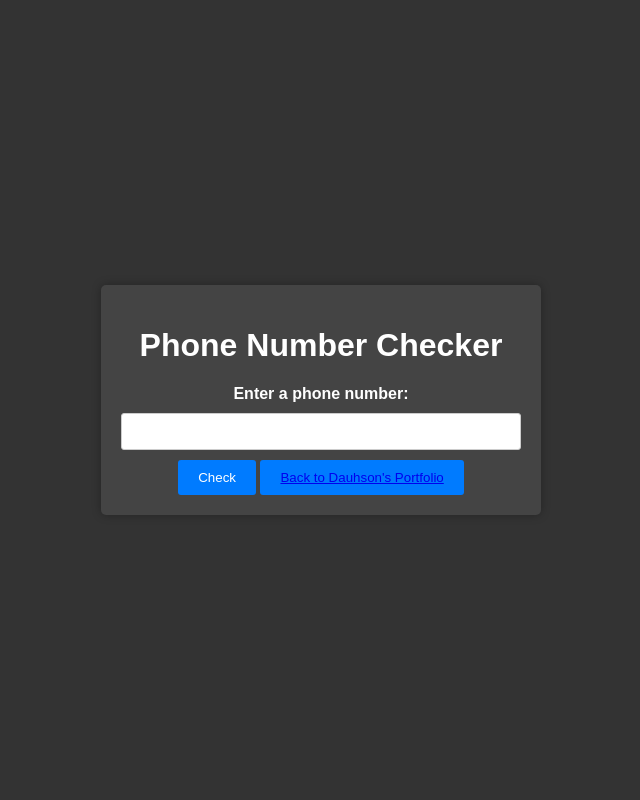
After one commit to emohawk13/portfoilo, a Python web app: template templates/projects/edu/CEIS420/week3.html in a window 1280 px wide. The commit adds this page. Shown: the whole page, without its empty margins (319-959 px from the left). Run offline with Jinja, Linux system fonts and the light colour scheme; the template is opened without the code that fills it, so the values that code supplies are empty.

Commit message:
Added Week 3

```diff
--- /dev/null
+++ b/templates/projects/edu/CEIS420/week3.html
@@ -0,0 +1,110 @@
+<!DOCTYPE html>
+<html lang="en">
+
+<head>
+    <meta charset="UTF-8">
+    <title>Phone Number Checker</title>
+    <style>
+        body {
+            font-family: Arial, sans-serif;
+            background-color: #333;
+            color: white;
+            display: flex;
+            justify-content: center;
+            align-items: center;
+            min-height: 100vh;
+            margin: 0;
+        }
+
+        .container {
+            max-width: 400px;
+            margin: 0 auto;
+            padding: 20px;
+            background-color: #444;
+            border-radius: 5px;
+            box-shadow: 0px 0px 10px rgba(0, 0, 0, 0.3);
+        }
+
+        h1 {
+            text-align: center;
+        }
+
+        form {
+            text-align: center;
+        }
+
+        label {
+            font-weight: bold;
+        }
+
+        input[type="text"] {
+            width: 100%;
+            padding: 10px;
+            margin: 10px 0;
+            border: 1px solid #ccc;
+            border-radius: 3px;
+            box-sizing: border-box;
+        }
+
+        button {
+            padding: 10px 20px;
+            background-color: #007bff;
+            color: #fff;
+            border: none;
+            border-radius: 3px;
+            cursor: pointer;
+        }
+
+        button:hover {
+            background-color: #0056b3;
+        }
+
+        p {
+            text-align: center;
+            font-weight: bold;
+            margin-top: 10px;
+        }
+    </style>
+</head>
+
+<body>
+    <div class="container">
+        <h1>Phone Number Checker</h1>
+        <form method="POST">
+            <label for="phone_num">Enter a phone number:</label>
+            <input type="text" id="phone_num" name="phone_num" maxlength="12" required>
+            <button type="submit">Check</button>
+            <button type="submit"><a href="{{ url_for('goHome') }}">Back to Dauhson's Portfolio</a></button>
+        </form>
+        {% if result %}
+        <p>{{ result }}</p>
+        {% endif %}
+    </div>
+
+    <script>
+        // Get the phone number input element
+        var phoneNumberInput = document.getElementById("phone_num");
+
+        // Add an event listener to format the phone number as the user types
+        phoneNumberInput.addEventListener("input", function () {
+            // Remove any existing hyphens and non-digit characters
+            var cleanedInput = phoneNumberInput.value.replace(/[^0-9]/g, "");
+
+            // Check the length of the cleaned input
+            if (cleanedInput.length >= 3) {
+                // Insert a hyphen after the first 3 digits
+                cleanedInput = cleanedInput.slice(0, 3) + "-" + cleanedInput.slice(3);
+            }
+
+            if (cleanedInput.length >= 7) {
+                // Insert a hyphen after the second set of 3 digits
+                cleanedInput = cleanedInput.slice(0, 7) + "-" + cleanedInput.slice(7);
+            }
+
+            // Update the input field with the formatted phone number
+            phoneNumberInput.value = cleanedInput;
+        });
+    </script>
+</body>
+
+</html>
```
Also changed, not shown: app.py (+24 -9 lines), connections.py (+4 -4 lines), projectData/CEIS412/Wk3math.py (added, +8 -0 lines), templates/childTemplates/projectAdmin.html (+1 -9 lines), templates/childTemplates/underConstruction.html (deleted, +0 -15 lines).
